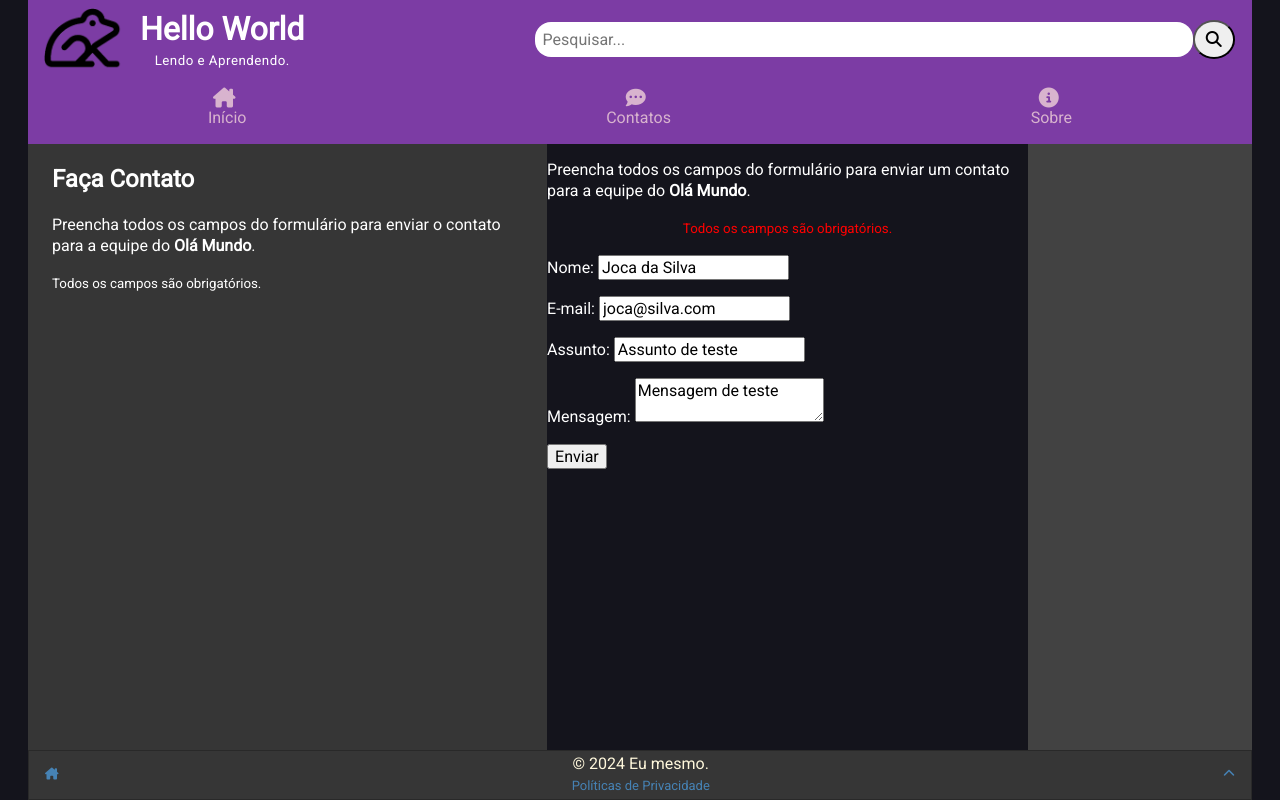
After one commit to fellype-sts/helloworld, a PHP site: page /contacts.php in a window 1280 px wide. The commit adds this page. Run offline with PHP 8.4, Linux system fonts and the light colour scheme.

Commit message:
provisory update

```diff
--- a/assets/css/global.css
+++ b/assets/css/global.css
@@ -42,7 +42,7 @@ a:hover {
     position: relative;
     width: 100%;
     height: 100%;
-    max-width: 1024px;
+    max-width: 1224px;
     margin: auto;
     display: flex;
     flex-direction: column;
@@ -53,6 +53,7 @@ header {
     background-color: rgb(124, 60, 164);
     display: flex;
     flex-direction: column;
+    max-width: 100%;
 }
 
 .logo {
@@ -190,9 +191,13 @@ footer>div>div {
 }
 
 /* Classes de uso geral */
-.red {}
+.red {
+    color: red;
+}
 
-.center {}
+.center {
+    text-align: center;
+}
 
 /* Elementos de formulários */
 input,
--- a/assets/css/index.css
+++ b/assets/css/index.css
@@ -5,6 +5,9 @@
     margin-bottom: 1rem;
     cursor: pointer;
     border-radius: .3rem;
+    border-style: solid;
+    width: 100%;
+    border-color: rgb(37, 37, 37);
 }
 
 .article:hover {
@@ -19,6 +22,7 @@
 
 .article div {
     padding: 0 1rem;
+
 }
 
 
--- /dev/null
+++ b/contacts.php
@@ -0,0 +1,55 @@
+<?php
+
+//Load page configs
+require("_global.php");
+
+$page = [
+    "title" => "Faça contato",
+    "css" => "contacts.css",
+    "js" => "contacts.js",
+];
+
+require("_header.php");
+
+?>
+
+<article>
+<h2>Faça Contato</h2>
+<p>Preencha todos os campos do formulário para enviar o contato para a equipe do <strong><?php echo $site['sitename']?></strong>. </p>
+<p class="</strong> "><small>Todos os campos são obrigatórios.</small></p>
+</article>
+
+
+<form action="<?php echo $_SERVER['PHP_SELF'] ?>" method="post">
+
+<p>Preencha todos os campos do formulário para enviar um contato para a equipe do <strong><?php echo $site['sitename'] ?></strong>.</p>
+<p class="center red"><small>Todos os campos são obrigatórios.</small></p>
+
+<p>
+    <label for="name">Nome:</label>
+    <input type="text" name="name" id="name" placeholder="Seu nome completo." value="Joca da Silva">
+</p>
+
+<p>
+    <label for="email">E-mail:</label>
+    <input type="email" name="email" id="email" placeholder="usuario@provedor.com" value="joca@silva.com">
+</p>
+
+<p>
+    <label for="subject">Assunto:</label>
+    <input type="text" name="subject" id="subject" placeholder="Sobre o que deseja escrever" value="Assunto de teste">
+</p>
+
+<p>
+    <label for="message">Mensagem:</label>
+    <textarea name="message" id="message" placeholder="Escreva sua mensagem aqui">Mensagem de teste</textarea>
+</p>
+
+<p>
+    <button type="submit">Enviar</button>
+</p>
+
+</form>
+<aside></aside>
+
+<?php require("_footer.php"); ?>
--- a/index.php
+++ b/index.php
@@ -77,7 +77,7 @@ SELECT art_id, art_title, art_summary, art_thumbnail FROM article
 ORDER BY art_views DESC
 LIMIT 3;
 SQL;
-$aside = "alu";
+$aside = "";
 //Call SQL
 $result = $conn->query($sql2);
 
```
Also changed, not shown: assets/css/view.css (+11 -7 lines), view.php (+76 -10 lines).
